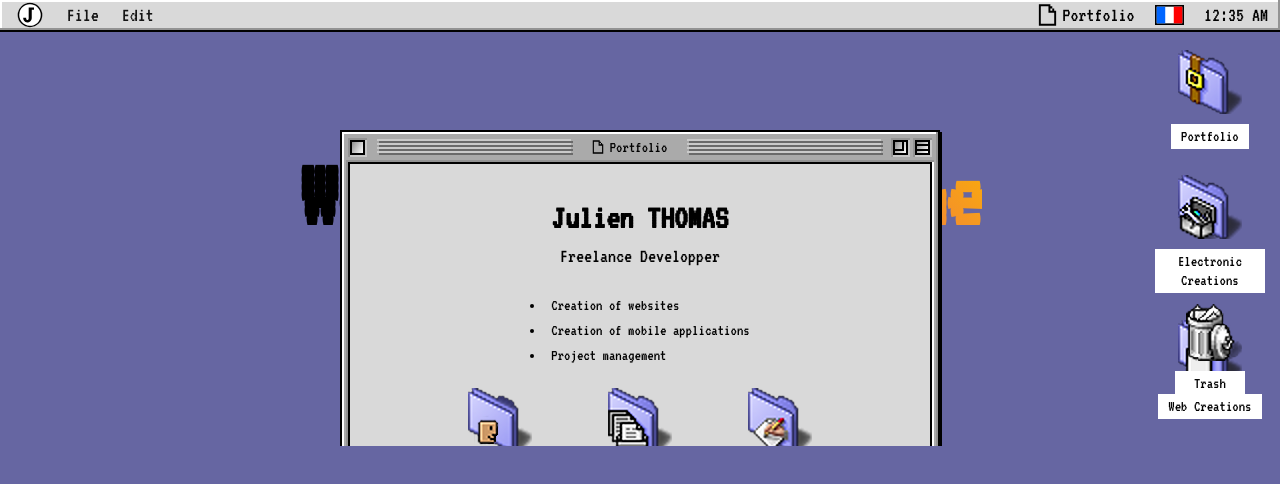
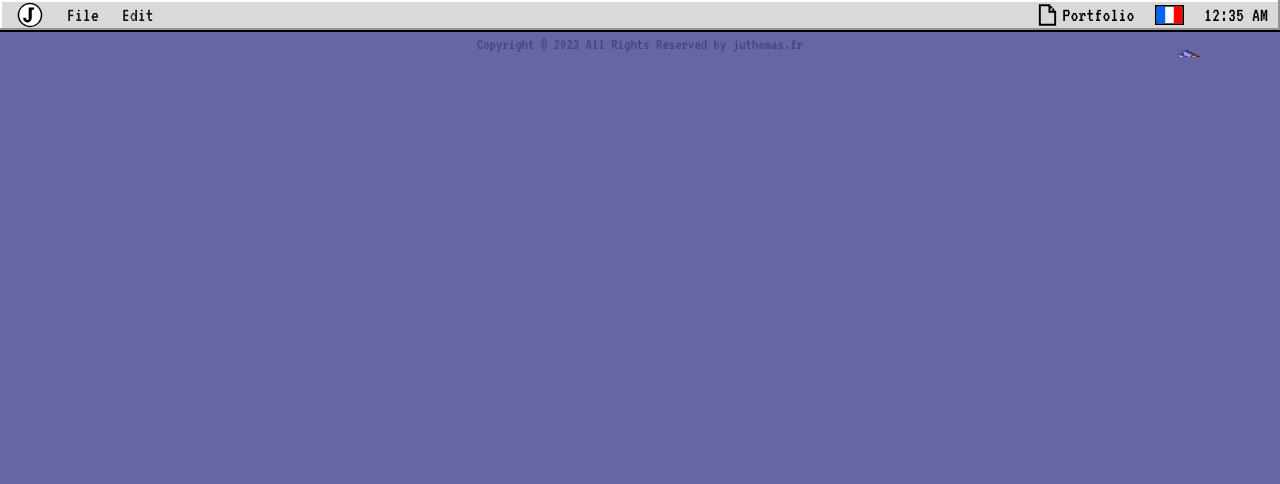
Before and after one commit to juthomas/Portfolio-Mac9.1, a Next.js app: page / in a window 1280 px wide. Shown: the top 484 px of the page. Built offline with nearby package versions, Linux system fonts and the light colour scheme.

Commit message:
[ADD] Footer

```diff
--- a/app/page.tsx
+++ b/app/page.tsx
@@ -3,6 +3,7 @@ import { Welcome } from '../components/Welcome/Welcome';
 import { ColorSchemeToggle } from '../components/ColorSchemeToggle/ColorSchemeToggle';
 import { Header } from '@/components/Header/Header';
 import WindowsManager from '@/components/WindowsManager/WindowsManager';
+import Footer from '@/components/Footer/Footer';
 
 export default function HomePage() {
   return (
@@ -12,11 +13,16 @@ export default function HomePage() {
         width: '100%',
         position: 'relative',
         overflow: 'hidden',
+        display: 'flex',
+        flexDirection: 'column',
+        justifyContent: 'space-between',
+        alignItems: 'center',
       }}
     >
       <Header />
-      <Welcome />
-      <ColorSchemeToggle />
+      <Footer />
+      {/* <Welcome /> */}
+      {/* <ColorSchemeToggle /> */}
       <WindowsManager />
     </Box>
   );
--- /dev/null
+++ b/components/Footer/Footer.tsx
@@ -0,0 +1,5 @@
+import { Text } from '@mantine/core';
+
+export default function Footer() {
+  return <Text c="#434386">Copyright © 2023 All Rights Reserved by juthomas.fr</Text>;
+}
--- a/components/Header/Header.module.css
+++ b/components/Header/Header.module.css
@@ -1,4 +1,5 @@
 .header {
+  width: 100%;
   z-index: 30;
   margin-bottom: var(--borders-size);
   padding: var(--borders-size);
--- a/components/Header/Header.tsx
+++ b/components/Header/Header.tsx
@@ -104,7 +104,7 @@ export function Header() {
       <div className={classes.inner}>
         {/* <MantineLogo size={28} /> */}
         <Group style={{ height: '100%', width: '100%' }} justify="space-between">
-          <Group style={{ height: '100%' }} gap={15} visibleFrom="sm">
+          <Group style={{ height: '100%' }} gap={15}> {/* visibleFrom="sm"> */}
             {/* <Image
             src={juthomasLogo}
             alt="logo"
@@ -137,7 +137,7 @@ export function Header() {
             {items}
           </Group>
           <Group className={classes.menuBar} style={{ height: '100%' }}>
-            <Group gap={4} style={{ height: '100%' }}>
+            <Group gap={4} style={{ height: '100%' }} visibleFrom="sm">
               <Image
                 src={fileIcon}
                 alt="logo"
@@ -172,7 +172,7 @@ export function Header() {
             {time}
           </Group>
         </Group>
-        <Burger opened={opened} onClick={toggle} size="sm" hiddenFrom="sm" />
+        {/* <Burger opened={opened} onClick={toggle} size="sm" hiddenFrom="sm" /> */}
       </div>
       {/* </Container> */}
     </header>
```
